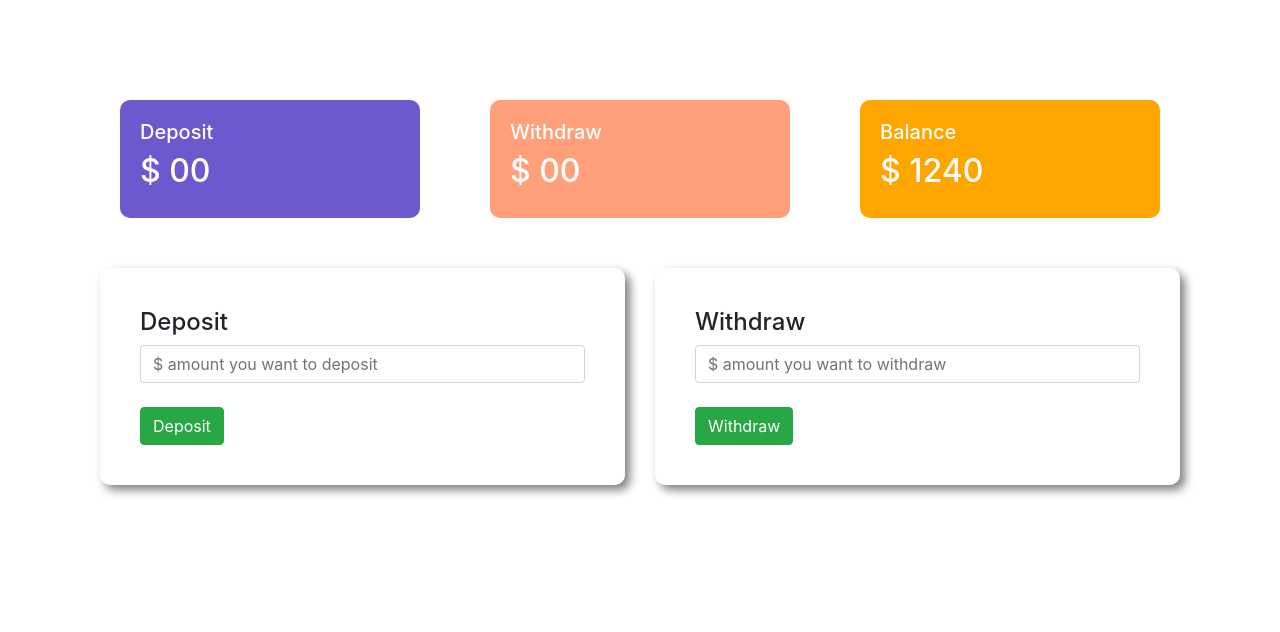
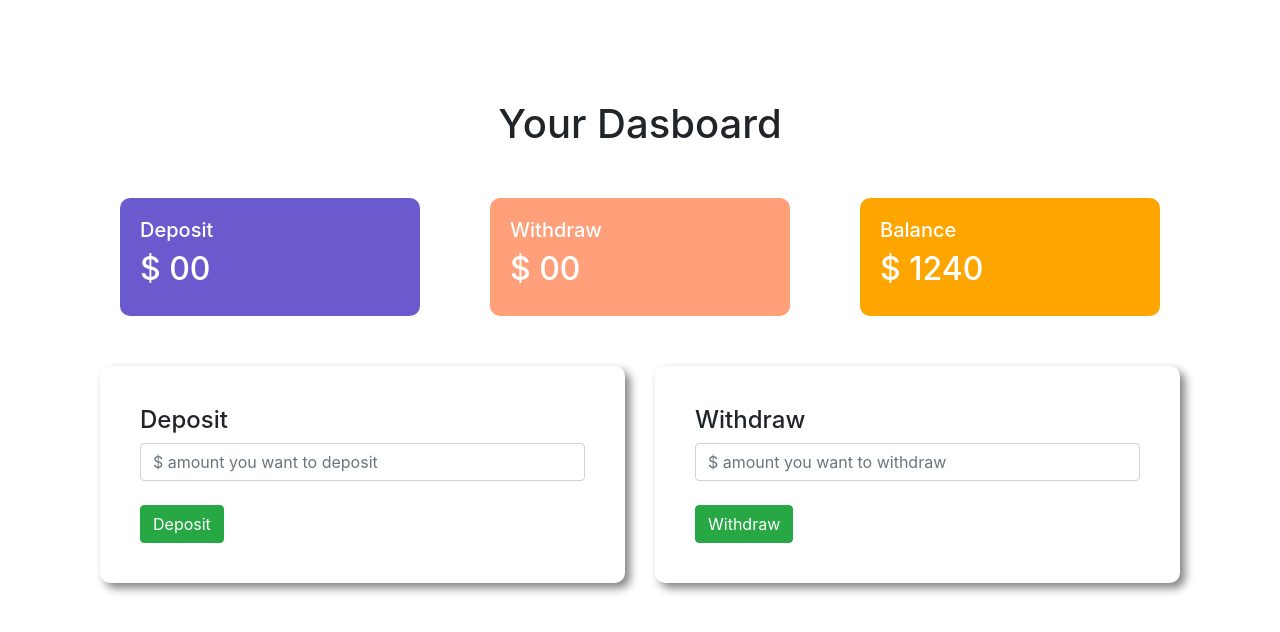
Before and after one commit to alamintkg/alamin-bank-ltd, a plain HTML site: page index.html in a window 1280 px wide. Both pictures are taken after a click on the button "Enter". Drawn offline with nearby package versions, Linux system fonts and the light colour scheme; a web font is replaced by a local one.

Commit message:
al-amin bank ltd ready for use

```diff
--- a/index.html
+++ b/index.html
@@ -21,6 +21,7 @@
         </div>
     </div>
     <div id="transaction-area">
+        <h1 class="text-center cool">Your Dasboard</h1>
         <div class="row">
             <div class="col-md-4">
                <div class="deposit status">
--- a/style.css
+++ b/style.css
@@ -4,6 +4,9 @@ body{
 .name{
     font-family: 'Aldrich';font-size: 50px;
     color: #40e05b;
+}
+.cool{
+    margin-bottom: 50px;
 }
 .submit-area{
     margin-top: 50px;
```
